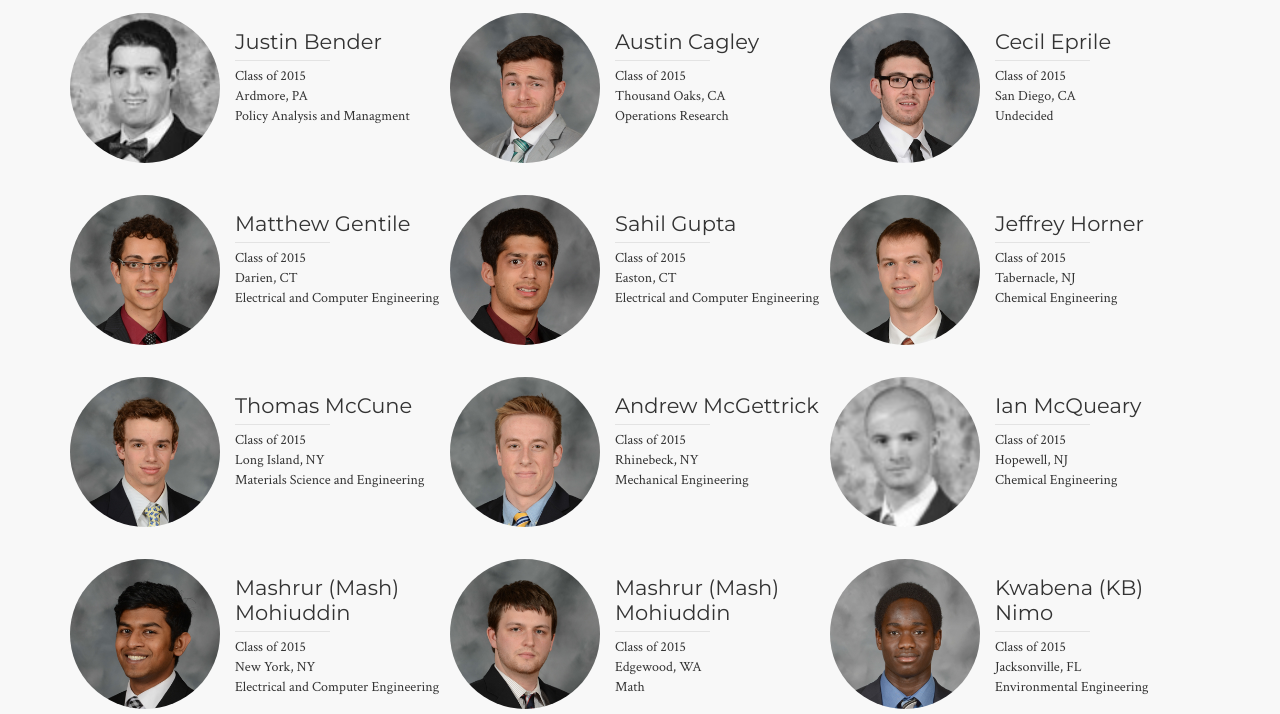
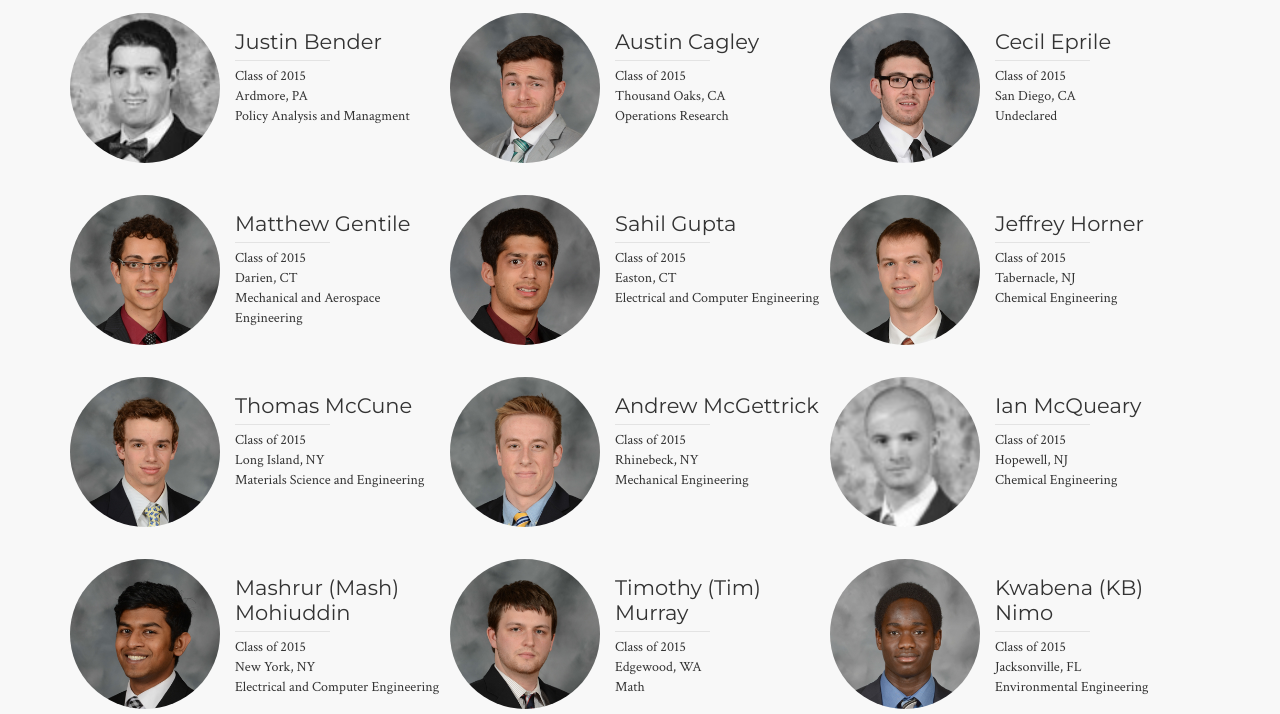
Before and after one commit to pjochillin/cornellkappasigma, a Jekyll site: the page built from index.html, in a window 1280 px wide and 1400 px high, scrolled down 780 px. Shown: the part 153-867 px from the top of the window. Built offline with Jekyll 4.4.1, drawn with Linux system fonts in a browser that asks for light colours; nearby versions of some CDN libraries; some of the changed text lies outside the part shown.

Commit message:
brother info fixes

```diff
--- a/contact/index.html
+++ b/contact/index.html
@@ -6,8 +6,7 @@ layout: default
 	<div id="contact">
 		<div class="container">
 			<div class="left">
-				<h5>Please reach us at</h5>
-
+				<h5>Reach us at</h5>
 				<p class="address">
 					600 University Ave<br>
 					Ithaca, NY 14850
--- a/index.html
+++ b/index.html
@@ -60,7 +60,7 @@ layout: default
                             <div class="info">
                                 Class of 2015<br>
                                 San Diego, CA<br>
-                                Undecided
+                                Undeclared
                             </div>
                         </div>
                     </div>
@@ -71,7 +71,7 @@ layout: default
                             <div class="info">
                                 Class of 2015<br>
                                 Darien, CT<br>
-                                Electrical and Computer Engineering
+                                Mechanical and Aerospace Engineering
                             </div>
                         </div>
                     </div>
@@ -144,7 +144,7 @@ layout: default
                     <div class="bro">
                         <div class="face" style="background-image:url('assets/img/brothers/founding/Timothy Murray.jpg')"></div>
                         <div class="desc">
-                            <p class="name">Mashrur (Mash) Mohiuddin</p>
+                            <p class="name">Timothy (Tim) Murray</p>
                             <div class="info">
                                 Class of 2015<br>
                                 Edgewood, WA<br>
@@ -272,7 +272,7 @@ layout: default
                     <div class="bro">
                         <div class="face" style="background-image:url('assets/img/brothers/alpha/Orion Choy.jpg')"></div>
                         <div class="desc">
-                            <p class="name">Thomas McCune</p>
+                            <p class="name">Orion Choy</p>
                             <div class="info">
                                 Class of 2015<br>
                                 Saratoga Springs, NY<br>
@@ -358,16 +358,16 @@ layout: default
                         <div class="desc">
                             <p class="name">Reuben Mathew</p>
                             <div class="info">
-                                Class of 2015<br>
+                                Class of 2016<br>
                                 Utica, NY<br>
-                                Undecided
+                                Undeclared
                             </div>
                         </div>
                     </div>
                     <div class="bro">
                         <div class="face" style="background-image:url('assets/img/brothers/beta/Bryan Merte.jpg')"></div>
                         <div class="desc">
-                            <p class="name">Thomas McCune</p>
+                            <p class="name">Bryan Merte</p>
                             <div class="info">
                                 Class of 2015<br>
                                 Wappingers Falls, NY<br>
@@ -535,7 +535,7 @@ layout: default
                     <div class="bro">
                         <div class="face" style="background-image:url('assets/img/brothers/delta/Jacob Flanzenbaum.jpg')"></div>
                         <div class="desc">
-                            <p class="name">Mitch Fanning</p>
+                            <p class="name">Jacob Flanzenbaum</p>
                             <div class="info">
                                 Class of 2017<br>
                                 Greenlawn, NY<br>
@@ -561,7 +561,7 @@ layout: default
                             <div class="info">
                                 Class of 2017<br>
                                 Shaker Heights, OH<br>
-                                Undecided
+                                Undeclared
                             </div>
                         </div>
                     </div>
```
Also changed, not shown: other parts of index.html (+2 -2 lines), 2 other files.
